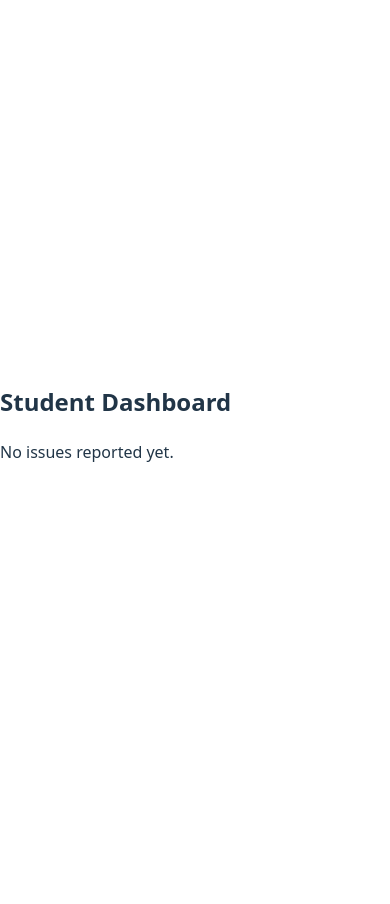
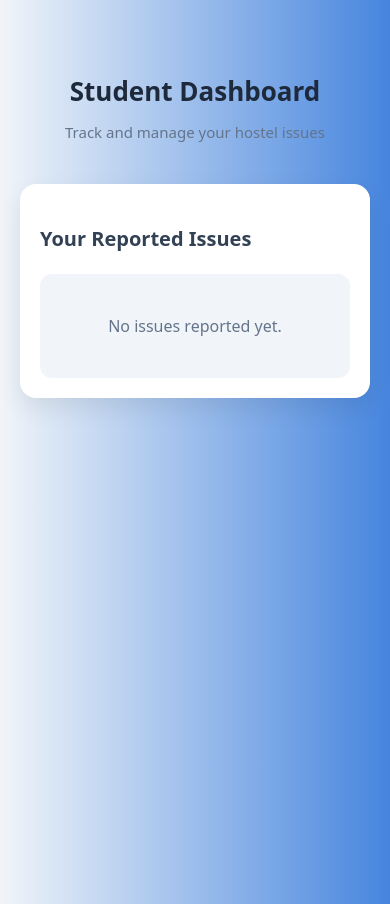
Before and after one commit to Samm005/hostel-issue-tracking, a React app in the folder frontend/: page /student in a window 390 px wide. Before the commit the page ends 844 px from the top, so only its background shows below. Built offline with nearby package versions, Linux system fonts and the light colour scheme; the HTML template or start-up script is replaced by a standard one.

Commit message:
Improved Student dashboard layout and responsiveness

```diff
--- /dev/null
+++ b/frontend/src/components/StudentDashboard.css
@@ -0,0 +1,76 @@
+.dashboard-page {
+  min-height: 100vh;
+  width: 100vw;
+  background: linear-gradient(to right, #f1f5f9, #4685de);
+  display: flex;
+  justify-content: center;
+  align-items: flex-start;
+  padding-top: 60px;
+}
+
+.dashboard-container {
+  width: 100%;
+  max-width: 900px;
+  padding: 0 20px;
+}
+
+.dashboard-header {
+  text-align: center;
+  margin-bottom: 40px;
+}
+
+.dashboard-header h1 {
+  font-size: 34px;
+  color: #1e293b;
+  margin-bottom: 6px;
+}
+
+.dashboard-header p {
+  color: #64748b;
+  font-size: 15px;
+}
+
+/* Section */
+.dashboard-section {
+  background: #ffffff;
+  border-radius: 16px;
+  padding: 30px;
+  box-shadow: 0 10px 25px rgba(0, 0, 0, 0.08);
+}
+
+.section-title {
+  font-size: 20px;
+  color: #334155;
+  margin-bottom: 20px;
+}
+
+.issues-grid {
+  display: grid;
+  grid-template-columns: repeat(auto-fit, minmax(320px, 1fr));
+  gap: 24px;
+}
+
+.issue-wrapper {
+  background: #f8fafc;
+  border-radius: 12px;
+  padding: 16px;
+  border-left: 5px solid #3b82f6;
+}
+
+.empty-box {
+  text-align: center;
+  padding: 40px;
+  background: #f1f5f9;
+  border-radius: 12px;
+  color: #64748b;
+}
+
+@media (max-width: 480px) {
+  .dashboard-header h1 {
+    font-size: 26px;
+  }
+
+.dashboard-section {
+    padding: 20px;
+  }
+}
--- a/frontend/src/components/StudentDashboard.jsx
+++ b/frontend/src/components/StudentDashboard.jsx
@@ -1,6 +1,7 @@
 import { useEffect, useState } from "react";
 import { getIssues } from "../services/api";
 import IssueCard from "./IssueCard";
+import "./StudentDashboard.css";
 
 function StudentDashboard() {
   const [issues, setIssues] = useState([]);
@@ -8,19 +9,35 @@ function StudentDashboard() {
   useEffect(() => {
     const token = localStorage.getItem("token");
     if (!token) return;
-
     getIssues(token).then(setIssues);
   }, []);
 
   return (
-    <div>
-      <h2>Student Dashboard</h2>
+    <div className="dashboard-page">
+      <div className="dashboard-container">
+        <header className="dashboard-header">
+          <h1>Student Dashboard</h1>
+          <p>Track and manage your hostel issues</p>
+        </header>
 
-      {issues.length === 0 && <p>No issues reported yet.</p>}
+        <section className="dashboard-section">
+          <h3 className="section-title">Your Reported Issues</h3>
 
-      {issues.map((issue) => (
-        <IssueCard key={issue._id} issue={issue} />
-      ))}
+          {issues.length === 0 ? (
+            <div className="empty-box">
+              No issues reported yet.
+            </div>
+          ) : (
+            <div className="issues-grid">
+              {issues.map((issue) => (
+                <div className="issue-wrapper" key={issue._id}>
+                  <IssueCard issue={issue} />
+                </div>
+              ))}
+            </div>
+          )}
+        </section>
+      </div>
     </div>
   );
 }
```
